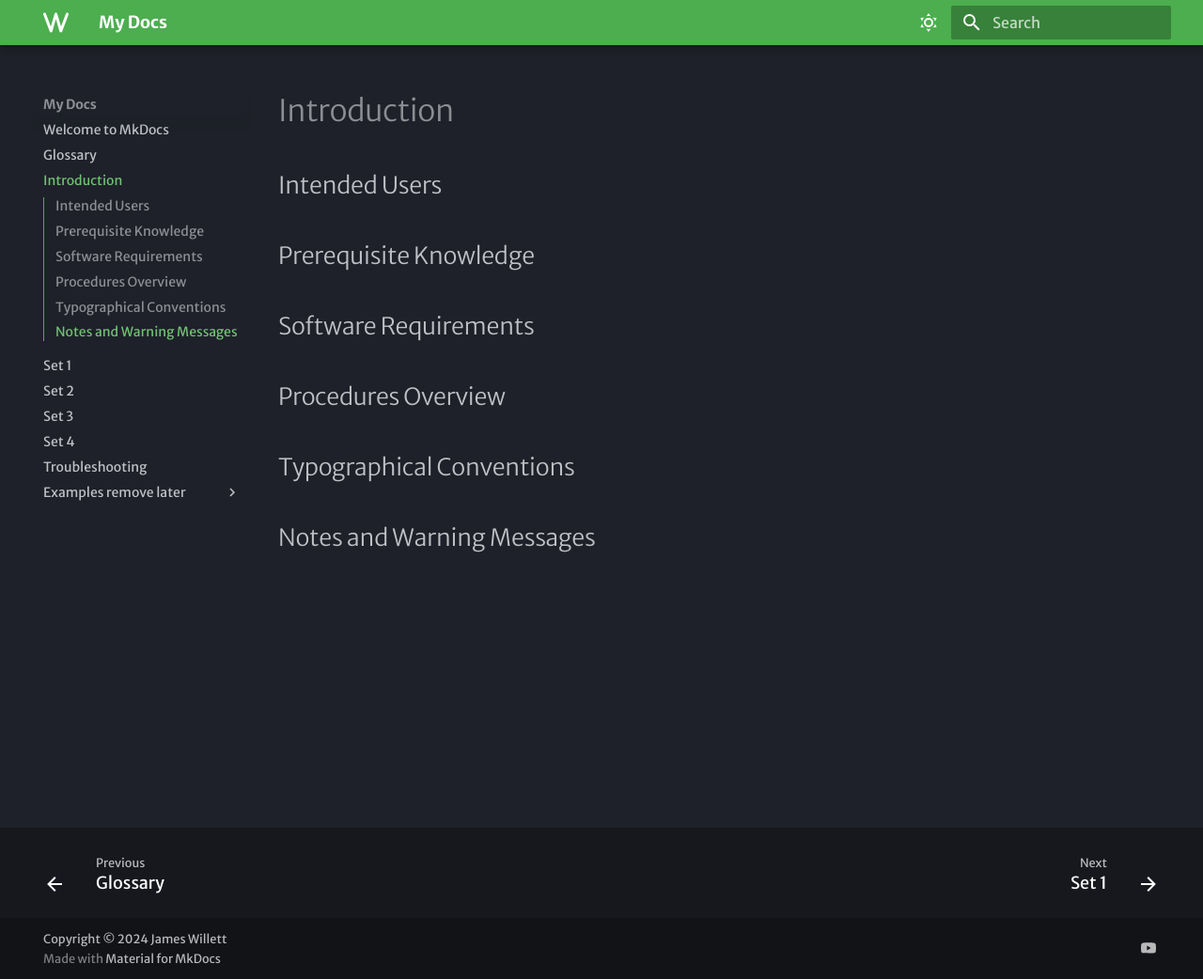
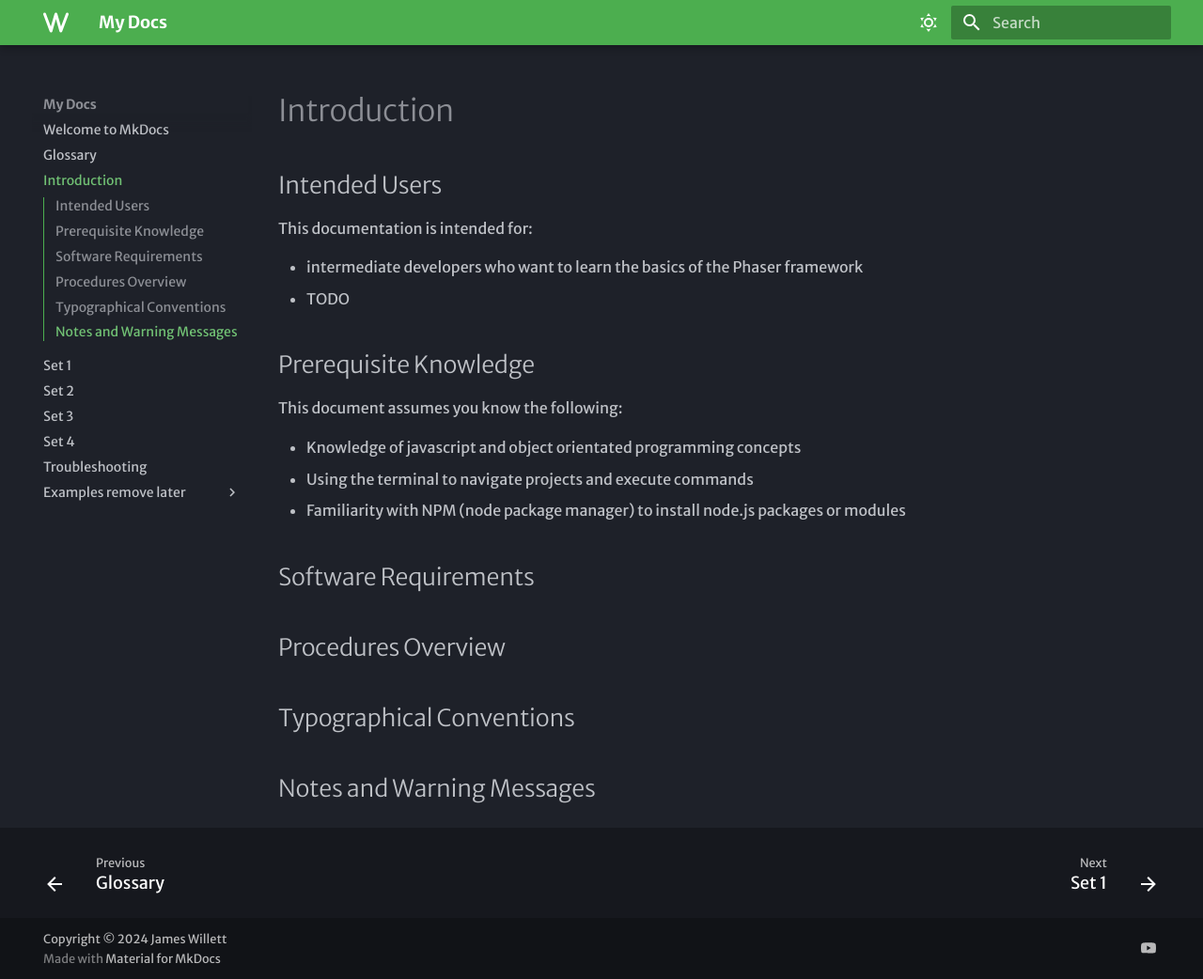
Before and after one commit to ndgeniebla/phaser-mkdocs, an MkDocs documentation site: the page built from docs/home.md, in a window 1280 px wide and 1042 px high. Shown: the whole window at 94% size. Built offline with MkDocs 1.6.1 and Material for MkDocs 9.7.7, drawn with Linux system fonts in a browser that asks for light colours; some web fonts are replaced.

Commit message:
pre-requ knowledge and intended user added

```diff
--- a/docs/home.md
+++ b/docs/home.md
@@ -3,7 +3,18 @@
 
 ##Intended Users
 
+This documentation is intended for:
+
+- intermediate developers who want to learn the basics of the Phaser framework
+- TODO
+
 ##Prerequisite Knowledge
+
+This document assumes you know the following:
+
+- Knowledge of javascript and object orientated programming concepts
+- Using the terminal to navigate projects and execute commands
+- Familiarity with NPM (node package manager) to install node.js packages or modules
 
 ##Software Requirements
 
```
